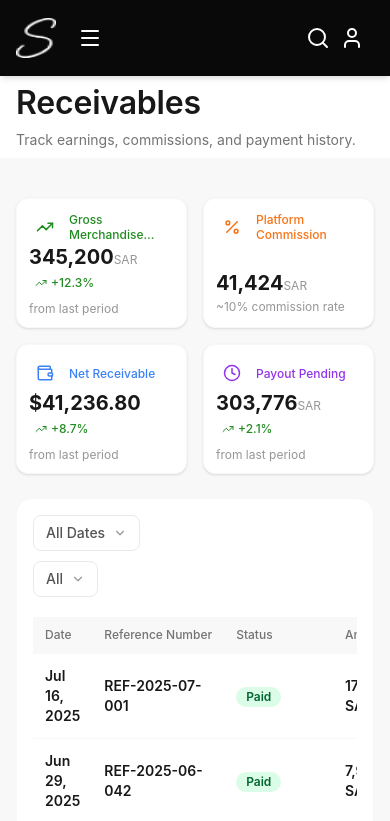
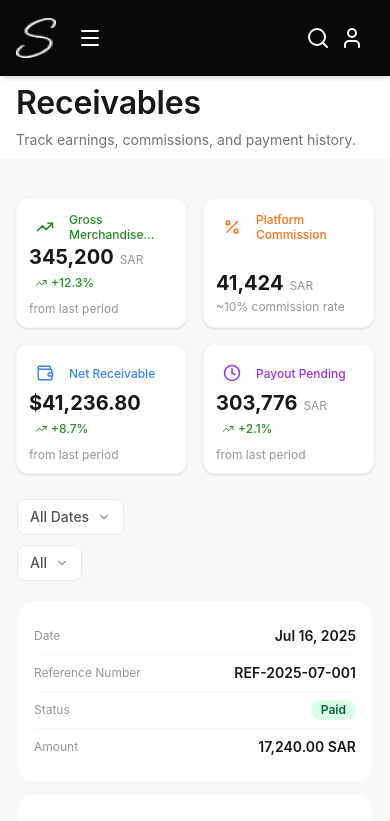
Before and after one commit to aloll0/S-Collect, a React (Vite) app in the folder Client/: page /receivables in a window 390 px wide. Shown: the top 821 px of the page. Built offline with nearby package versions, Linux system fonts and the light colour scheme.

Commit message:
feat: implement receivables dashboard with grid summary and paginated transactions table

```diff
--- /dev/null
+++ b/Client/src/features/Receivables/MobileTransactionCard.tsx
@@ -0,0 +1,62 @@
+import { motion } from 'framer-motion';
+import { useTranslation } from 'react-i18next';
+import type { Transaction } from './constants';
+import StatusBadge from './StatusBadge';
+import { formatAmount } from './utils';
+
+interface MobileTransactionCardProps {
+  transaction: Transaction;
+  index: number;
+}
+
+export default function MobileTransactionCard({
+  transaction,
+  index,
+}: MobileTransactionCardProps) {
+  const { t } = useTranslation();
+  const isNegative = transaction.amount < 0;
+
+  return (
+    <motion.div
+      initial={{ opacity: 0, y: 20 }}
+      animate={{ opacity: 1, y: 0 }}
+      transition={{
+        duration: 0.3,
+        delay: index * 0.04,
+        ease: [0.25, 0.1, 0.25, 1],
+      }}
+      className="bg-white rounded-2xl border border-gray-100 p-4"
+    >
+      <div className="flex items-center justify-between py-2">
+        <span className="text-xs text-gray-400">{t('receivables.date')}</span>
+        <span className="text-sm font-semibold text-gray-900">
+          {transaction.date}
+        </span>
+      </div>
+
+      <div className="flex items-center justify-between py-2 border-t border-gray-100">
+        <span className="text-xs text-gray-400">
+          {t('receivables.referenceNumber')}
+        </span>
+        <span className="text-sm font-semibold text-gray-900">
+          {transaction.referenceNumber}
+        </span>
+      </div>
+
+      <div className="flex items-center justify-between py-2 border-t border-gray-100">
+        <span className="text-xs text-gray-400">{t('receivables.status')}</span>
+        <StatusBadge status={transaction.status} />
+      </div>
+
+      <div className="flex items-center justify-between py-2 border-t border-gray-100">
+        <span className="text-xs text-gray-400">{t('receivables.amount')}</span>
+        <span
+          className={`text-sm font-semibold ${isNegative ? 'text-red-600' : 'text-gray-900'}`}
+        >
+          {isNegative ? '-' : ''}
+          {formatAmount(transaction.amount)} SAR
+        </span>
+      </div>
+    </motion.div>
+  );
+}
--- a/Client/src/features/Receivables/ReceivablesGrid.tsx
+++ b/Client/src/features/Receivables/ReceivablesGrid.tsx
@@ -106,7 +106,7 @@ const ReceivablesGrid = () => {
                     {item.value}
                   </span>
                   {item.suffix && (
-                    <span className="text-xs lg:text-sm text-gray-400 mb-1">
+                    <span className="text-xs lg:text-sm text-gray-400 mb-1 mx-1.5">
                       {item.suffix}
                     </span>
                   )}
--- a/Client/src/features/Receivables/ReceivablesTable.tsx
+++ b/Client/src/features/Receivables/ReceivablesTable.tsx
@@ -7,15 +7,18 @@ import {
   type TransactionStatus,
 } from './constants';
 import { getDateKey } from './utils';
+import { useBreakpoint } from '../../hooks/useBreakpoint';
 import DateFilterDropdown from './DateFilterDropdown';
 import StatusFilterDropdown from './StatusFilterDropdown';
 import TransactionRow from './TransactionRow';
+import MobileTransactionCard from './MobileTransactionCard';
 
 type StatusFilter = TransactionStatus | 'all';
 
 export default function ReceivablesTable() {
   const { t, i18n } = useTranslation();
   const isArabic = i18n.language === 'ar';
+  const { isMobile } = useBreakpoint();
 
   const [selectedStatus, setSelectedStatus] = useState<StatusFilter>('all');
   const [selectedDate, setSelectedDate] = useState('all');
@@ -74,7 +77,28 @@ export default function ReceivablesTable() {
         />
       </div>
 
-      {/* Table */}
+      {/* Table or mobile cards */}
+      {isMobile ? (
+        <div className="flex flex-col gap-3">
+          {paginatedData.length === 0 ? (
+            <div className="text-center py-10 text-gray-400">
+              <i
+                className="ti ti-receipt-off text-2xl block mb-2"
+                aria-hidden="true"
+              />
+              <p>{t('receivables.noTransactions')}</p>
+            </div>
+          ) : (
+            paginatedData.map((tx, i) => (
+              <MobileTransactionCard
+                key={tx.referenceNumber}
+                transaction={tx}
+                index={i}
+              />
+            ))
+          )}
+        </div>
+      ) : (
         <div className="w-full overflow-x-auto">
           <table className="w-full border-collapse text-sm  ">
             <thead>
@@ -116,6 +140,7 @@ export default function ReceivablesTable() {
             </tbody>
           </table>
         </div>
+      )}
 
       {/* Pagination */}
       <div className="flex items-center justify-between mt-5 pt-4 border-t border-gray-100">
--- a/Client/src/features/Receivables/TransactionRow.tsx
+++ b/Client/src/features/Receivables/TransactionRow.tsx
@@ -21,19 +21,19 @@ export default function TransactionRow({
         delay: index * 0.04,
         ease: [0.25, 0.1, 0.25, 1],
       }}
-      className="border-b border-gray-100 hover:bg-gray-50 transition-colors"
+      className="border-b border-gray-100 hover:bg-gray-50 transition-colors py-8"
     >
-      <td className="px-3 py-3 font-semibold text-gray-900">
+      <td className="px-3 py-6 font-semibold text-gray-900">
         {transaction.date}
       </td>
-      <td className="px-3 py-3 font-semibold text-gray-900">
+      <td className="px-3 py-6 font-semibold text-gray-900">
         {transaction.referenceNumber}
       </td>
-      <td className="px-3 py-3">
+      <td className="px-3 py-6">
         <StatusBadge status={transaction.status} />
       </td>
       <td
-        className={`px-3 py-3 font-semibold ${isNegative ? 'text-red-600' : 'text-gray-900'}`}
+        className={`px-3 py-6 font-semibold ${isNegative ? 'text-red-600' : 'text-gray-900'}`}
       >
         {isNegative ? '-' : ''}
         {formatAmount(transaction.amount)} SAR
--- a/Client/src/pages/Receivables.tsx
+++ b/Client/src/pages/Receivables.tsx
@@ -16,7 +16,7 @@ const Receivables = () => {
       </div>
       <div className="sidebar-page-container">
         <ReceivablesGrid />
-        <div className="rounded-2xl border border-gray-100 bg-white p-4 sm:p-6">
+        <div className="rounded-2xl border border-gray-100 lg:bg-white  lg:p-6">
           <ReceivablesTable />
         </div>
       </div>
```
Lines whose indentation alone changed are shown as unchanged.
